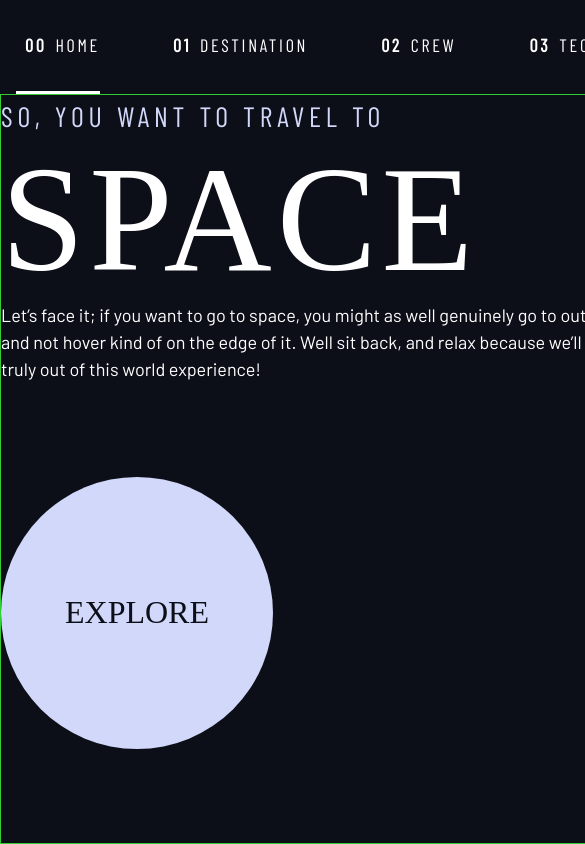
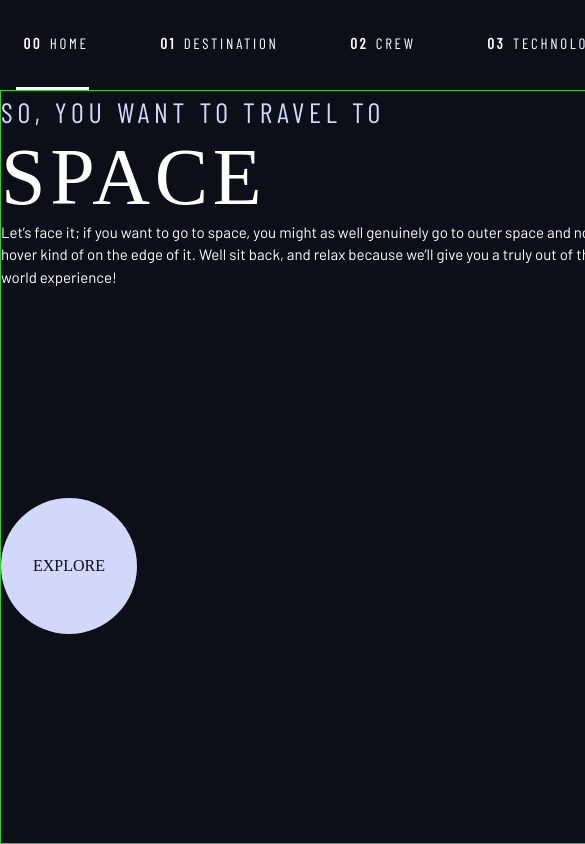
Before and after one commit to AbdullahGoma/SpaceTourism, a plain HTML site: page index.html in a window 390 px wide. Shown: the top 844 px of the page, 585 px wide, since content can reach past the window. Drawn offline with nearby package versions, Linux system fonts and the light colour scheme; a web font is replaced by a local one.

Commit message:
Responsive Typography

```diff
--- a/index.css
+++ b/index.css
@@ -6,12 +6,12 @@
     --clr-white: 0 0% 100%;
 
     /* font sizes */
-    --fs-900: 9.375rem;
-    --fs-800: 6.25rem;
-    --fs-700: 3.5rem;
-    --fs-600: 2rem;
+    --fs-900: clamp(5rem, 8vw + 1rem, 9.375rem);
+    --fs-800: 3.5rem;
+    --fs-700: 1.5rem;
+    --fs-600: 1rem;
     --fs-500: 1.75rem;
-    --fs-400: 1.125rem;
+    --fs-400: 0.9375rem;
     --fs-300: 1rem;
     --fs-200: 0.875rem;
 
@@ -19,6 +19,26 @@
     --ff-serif: "Bellefair", serif;
     --ff-sans-cond: "Barlow Condensed", sans-serif;
     --ff-sans-normal: "Barlow", sans-serif;
+  }
+
+  @media (min-width: 35em) {
+    :root {
+      /* font sizes */
+      --fs-800: 5rem;
+      --fs-700: 2.5rem;
+      --fs-600: 1.5rem;
+      --fs-400: 1rem;
+    }
+  }
+
+  @media (min-width: 45em) {
+    :root {
+      /* font sizes */
+      --fs-800: 6.25rem;
+      --fs-700: 3.5rem;
+      --fs-600: 2rem;
+      --fs-400: 1.125rem;
+    }
   }
 }
 
@@ -119,10 +139,13 @@
     display: grid;
   }
 
-  @media (min-width: 45rem) {
+  @media (min-width: 45em) {
     .grid-container {
       column-gap: var(--container-gap, 2rem);
-    grid-template-columns: minmax(2rem, 1fr) repeat(2, minmax(0px, 40rem)) minmax(2rem, 1fr);
+      grid-template-columns: minmax(2rem, 1fr) repeat(2, minmax(0px, 40rem)) minmax(
+          2rem,
+          1fr
+        );
     }
 
     .grid-container > *:first-child {
@@ -355,7 +378,7 @@
   @layer numbers-indicator {
     .numbers-indicators > * {
       cursor: pointer;
-      border: 1px solid hsl(var(--clr-white) / .1);
+      border: 1px solid hsl(var(--clr-white) / 0.1);
       border-radius: 50%;
       width: 3rem;
       height: 3rem;
@@ -365,7 +388,7 @@
 
     .numbers-indicators > *:hover,
     .numbers-indicators > *:focus {
-      border: 1px solid hsl(var(--clr-white) / .5);
+      border: 1px solid hsl(var(--clr-white) / 0.5);
     }
 
     .numbers-indicators > [aria-selected="true"] {
```
Lines whose indentation alone changed are shown as unchanged.
